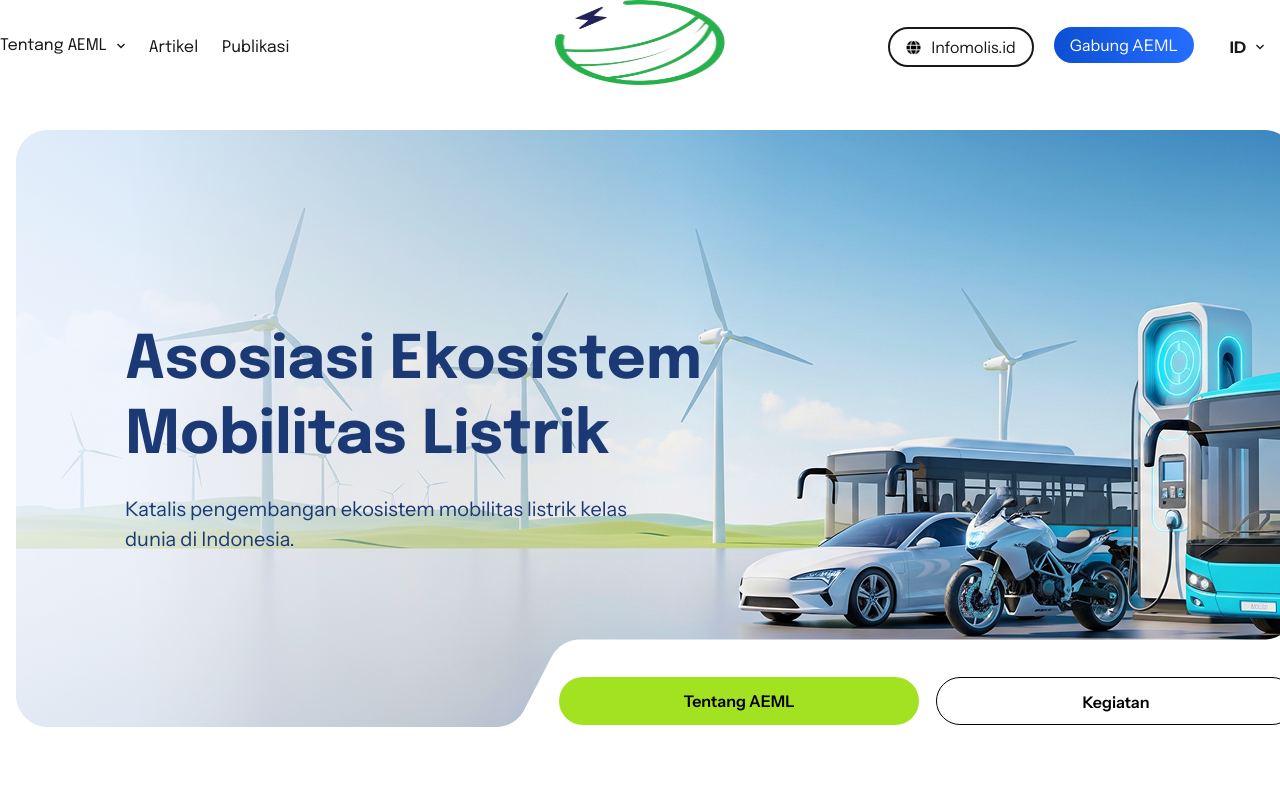
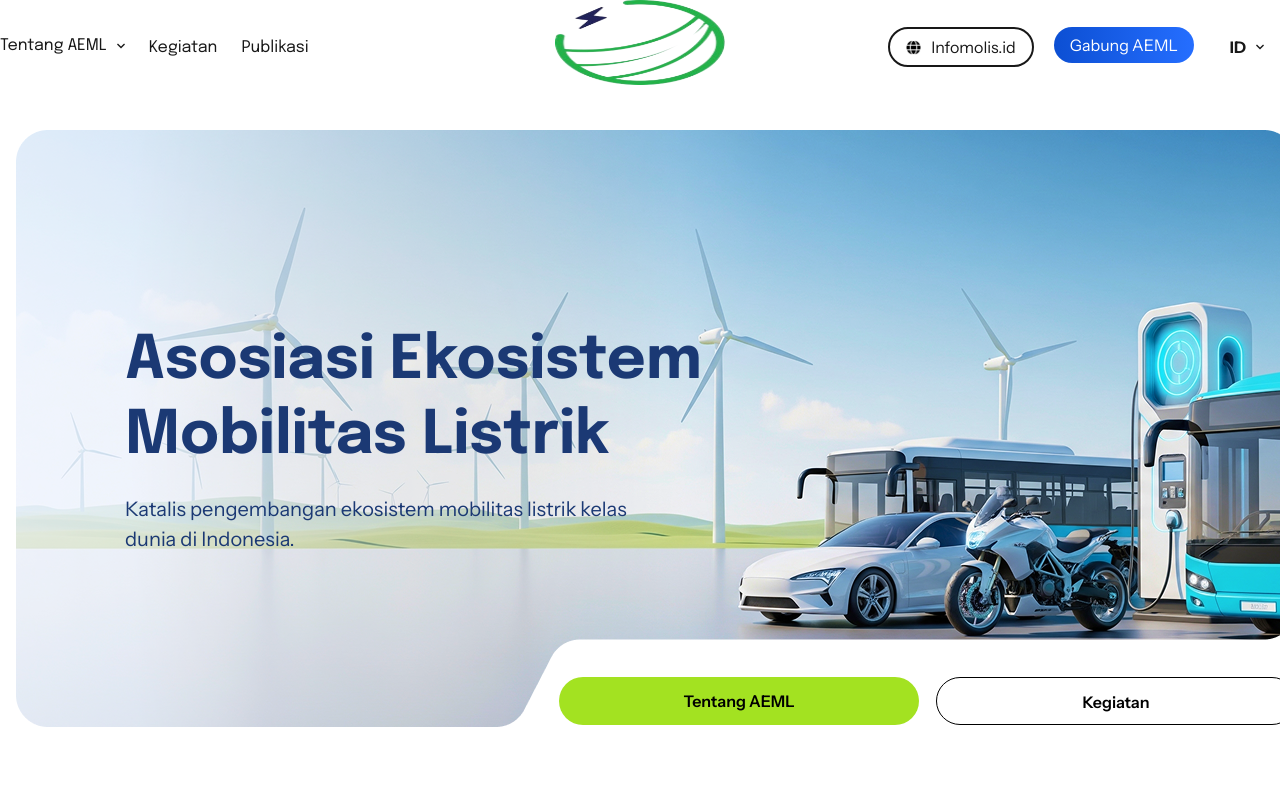
Before and after one commit to aemlweb/aeml-project, a React (Vite) app: page / in a window 1280 px wide. Shown: the top 793 px of the page. Built offline with nearby package versions, Linux system fonts and the light colour scheme; grey boxes are pictures that could not be loaded.

Commit message:
fix conflict

```diff
--- a/src/App.jsx
+++ b/src/App.jsx
@@ -3,6 +3,7 @@
 import Navbar from "./components/Navbar/Navbar";
 import Footer from "./components/Footer/Footer";
 import HomePage from "./components/HomePage/HomePage";
+import KegiatanPages from "./components/KegiatanPage/KegiatanPages";
 // import PublikasiPage from "./pages/PublikasiPage";
 import "./index.css";
 import ScrollNavigation from "./components/About/ScrollNavigation";
@@ -15,6 +16,7 @@
       <main className="container">
         <Routes>
           <Route path="/" element={<HomePage />} />
+          <Route path="/kegiatan" element={<KegiatanPages />} />
           {/* <Route path="/publikasi" element={ />} /> */}
           <Route path="/about" element={<ScrollNavigation />} />
         </Routes>
--- a/src/components/HomePage/HeaderHome.jsx
+++ b/src/components/HomePage/HeaderHome.jsx
@@ -22,7 +22,7 @@
       <div className={styles.heroButtons}>
         <button
           className={styles.btnPrimary}
-          onClick={() => navigate("/tentang")}
+          onClick={() => navigate("/about")}
         >
           Tentang AEML
         </button>
--- a/src/components/Navbar/Navbar.jsx
+++ b/src/components/Navbar/Navbar.jsx
@@ -50,12 +50,12 @@
           <li>
             {/* Replace with a route instead of hash anchor if you have pages */}
             <Link
-              to="/artikel"
+              to="/kegiatan"
               className={`${
-                location.pathname === "/artikel" ? styles.active : ""
+                location.pathname === "/kegiatan" ? styles.active : ""
               }`}
             >
-              Artikel
+              Kegiatan
             </Link>
           </li>
           <li>
```
